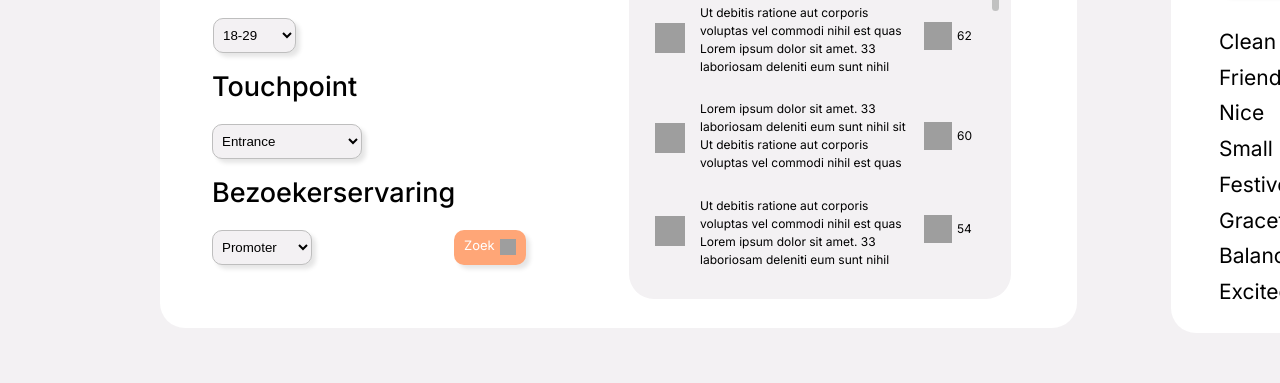
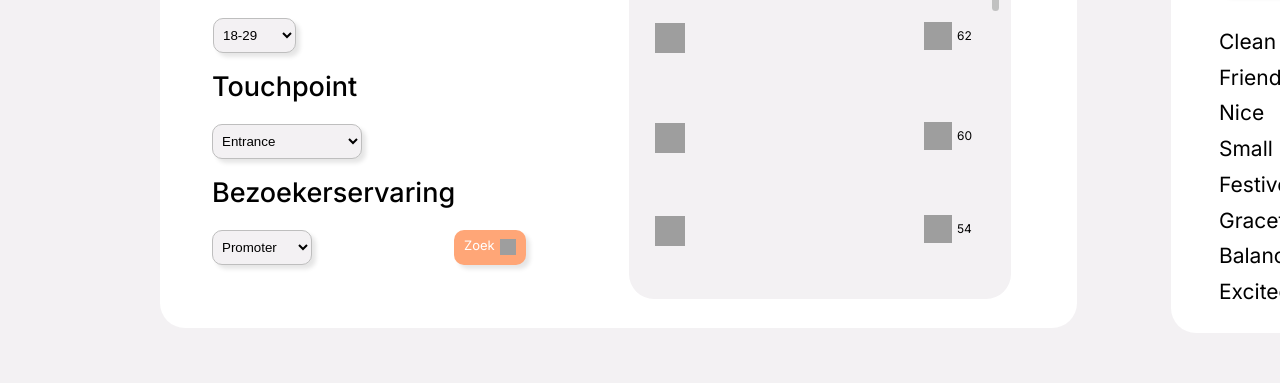
Before and after one commit to PatronReinout/Functioneel-prototype, a website: page deep-analysis.html in a window 1280 px wide. Shown: the part 417-800 px from the top of the page. Drawn offline with nearby package versions, Linux system fonts and the light colour scheme; grey boxes are pictures that could not be loaded.

Commit message:
last styling changes

```diff
--- a/deep-analysis.html
+++ b/deep-analysis.html
@@ -66,14 +66,10 @@
 							/>
 							<p class="p"><div id="result"></div></p>
 							<p class="text-wrapper-10">
-								Lorem ipsum dolor sit amet. 33 laboriosam deleniti eum sunt
-								nihil sit Ut debitis ratione aut corporis voluptas vel commodi
-								nihil est quas
+
 							</p>
 							<p class="text-wrapper-11">
-								Ut debitis ratione aut corporis voluptas vel commodi nihil est
-								quas Lorem ipsum dolor sit amet. 33 laboriosam deleniti eum sunt
-								nihil
+
 							</p>
 							<div class="text-wrapper-12">70</div>
 							<img
@@ -91,9 +87,7 @@
 								src="https://c.animaapp.com/sN3tQdDk/img/carbon-user-avatar-filled-3.svg"
 							/>
 							<p class="text-wrapper-15">
-								Ut debitis ratione aut corporis voluptas vel commodi nihil est
-								quas Lorem ipsum dolor sit amet. 33 laboriosam deleniti eum sunt
-								nihil
+
 							</p>
 							<div class="text-wrapper-16">54</div>
 							<img
```
